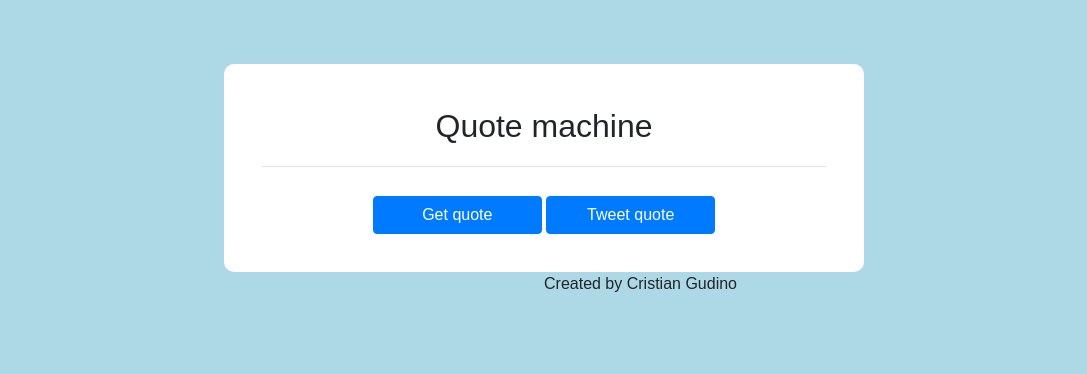
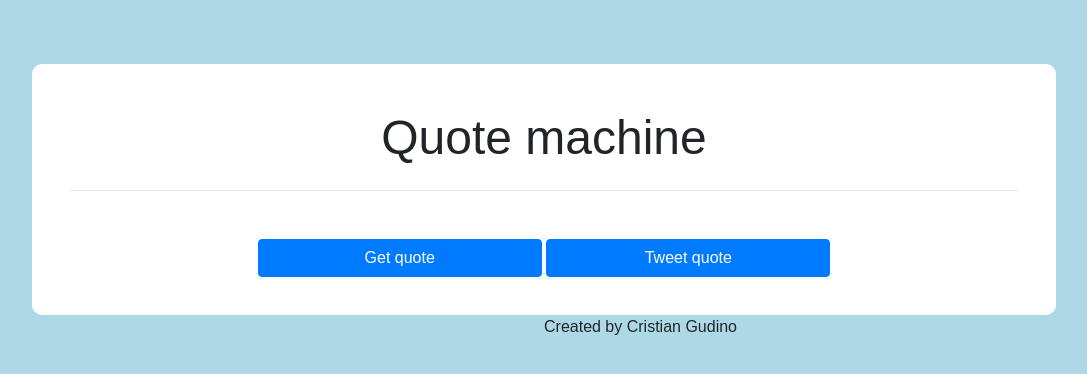
Before and after one commit to CGudino/Quote-Machine, a plain HTML site: page index.html in a window 1280 px wide. Shown: the whole page, without its empty margins (96-1183 px from the left). Drawn offline with nearby package versions, Linux system fonts and the light colour scheme.

Commit message:
Div width change

```diff
--- a/css/style.css
+++ b/css/style.css
@@ -4,7 +4,7 @@ body {
 }
 
 #quote-machine {
-  width: 50%;
+  width: 80%;
   margin: auto;
   background-color: white;
   margin-top: 5%;
@@ -13,7 +13,7 @@ body {
 }
 
 .header {
-  font-size: 200%;
+  font-size: 300%;
 }
 
 #quote-box {
```
